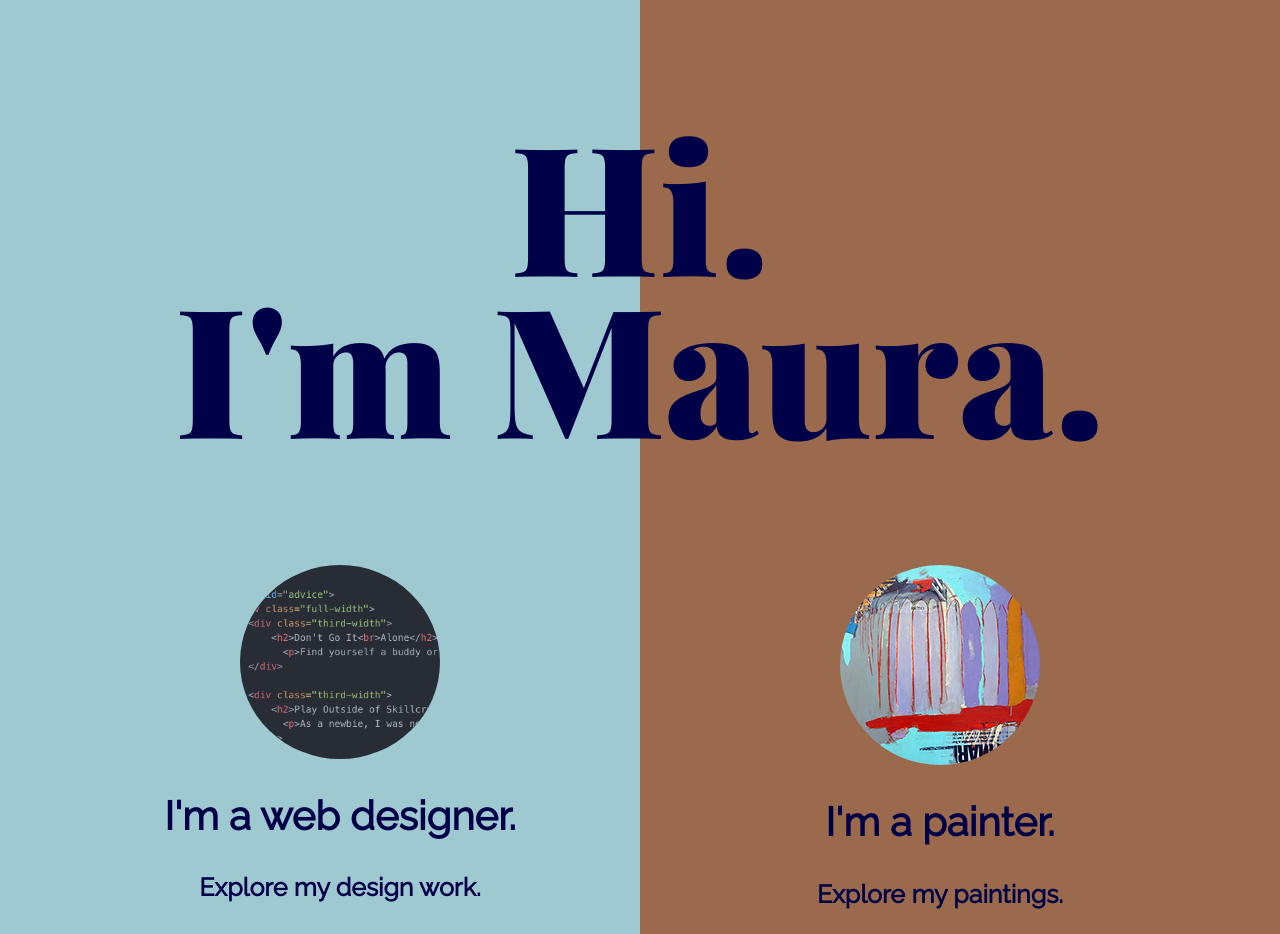
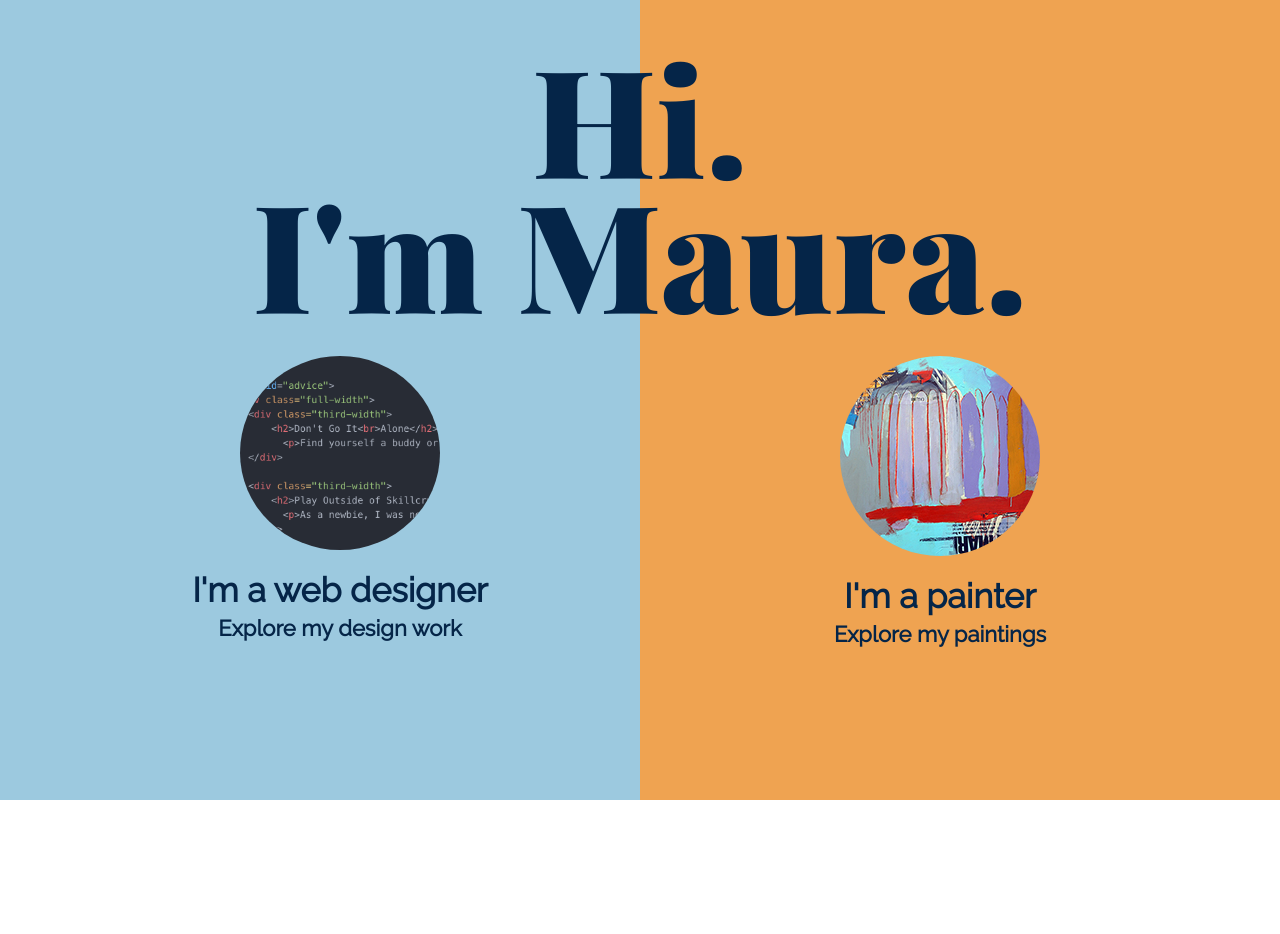
Before and after one commit to mauramcgurk/landing-page-my-site, a plain HTML site: page index.html in a window 1280 px wide. After the commit the page ends 800 px from the top, so only its background shows below. Drawn offline with nearby package versions, Linux system fonts and the light colour scheme.

Commit message:
uncommitted edits

```diff
--- a/css/new-landing-page.css
+++ b/css/new-landing-page.css
@@ -3,10 +3,10 @@
 body {
   background: linear-gradient(
     to right,
-    #9fc9d1 0%,
-    #9fc9d1 50%,
-    #9b694b 50%,
-    #9b694b 100%
+    #9cc9df 0%,
+    #9cc9df 50%,
+    #efa351 50%,
+    #efa351 100%
     );
 }
 
@@ -24,10 +24,12 @@ body {
 /***** MAIN *****/
 
 h1 {
-  color: #000048;
+  color: #052548;
   font-family: 'Playfair Display', serif;
-  font-size: 180px;
+  font-size: 150px;
   line-height: 90%;
+  margin-top: 50px;
+  margin-bottom: 36px;
   text-align: center;
 }
 
@@ -43,15 +45,19 @@ img {
 }
 
 h2 {
-  color: #000048;
+  color: #052548;
   font-family: 'Raleway', sans-serif;
-  font-size: 40px;
+  font-size: 34px;
+  margin-top: 20px;
+  margin-bottom: 0px;
   text-align: center;
 }
 
 h3 {
-  color: #000048;
+  color: #052548;
   font-family: 'Raleway', sans-serif;
-  font-size: 25px;
+  font-size: 22px;
+  margin-top: 5px;
+  margin-bottom: 35px;
   text-align: center;
 }
--- a/index.html
+++ b/index.html
@@ -14,14 +14,14 @@
 
           <div class="half-width"/>
             <img src="img/code-screenshot-best.png" alt="code image" class="center"/>
-            <h2>I'm a web designer.</h2>
-            <h3>Explore my design work.</h3>
+            <h2>I'm a web designer</h2>
+            <h3>Explore my design work</h3>
           </div>
 
           <div class="half-width"/>
             <img src="img/mal-di-mare-200.jpg" alt="painting image" class="center"/>
-            <h2>I'm a painter.</h2>
-            <h3>Explore my paintings.</h3>
+            <h2>I'm a painter</h2>
+            <h3>Explore my paintings</h3>
           </div>
       </div>
     </body>
```
